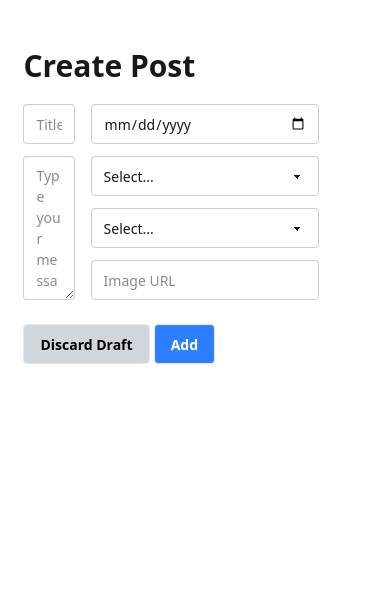
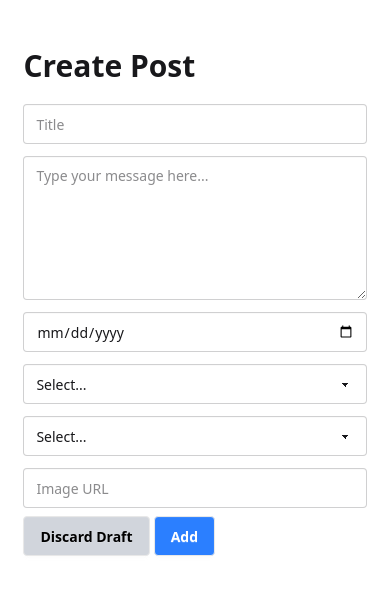
Before and after one commit to hlenaa/fullstack-blog, a React (Vite) app: page /post/create in a window 390 px wide. Shown: the top 594 px of the page. Built offline with nearby package versions, Linux system fonts and the light colour scheme.

Commit message:
Fixed Styling Issue Mobile

```diff
--- a/src/pages/CreatePost.jsx
+++ b/src/pages/CreatePost.jsx
@@ -51,7 +51,7 @@ const CreatePost = ({ setEntries }) => {
           <h3 className="font-bold text-3xl mb-5">Create Post</h3>
           <form
             onSubmit={handleSubmit}
-            className="grid grid-cols-1 md:grid-cols-5 gap-4 mb-4 w-full"
+            className="md:grid grid-cols-1 md:grid-cols-5 gap-4 mb-4 w-full"
           >
             <div className="w-full col-span-1 md:col-span-3 lg:col-span-4 flex flex-col gap-3">
               <input
@@ -71,7 +71,7 @@ const CreatePost = ({ setEntries }) => {
                 className="textarea textarea-bordered w-full"
               ></textarea>
             </div>
-            <div className="w-full col-span-1 md:col-span-2 lg:col-span-1 flex flex-col gap-3">
+            <div className="w-full col-span-1 md:col-span-2 lg:col-span-1 flex flex-col gap-3 mt-3 md:mt-0">
               <input
                 type="date"
                 name="date"
```
